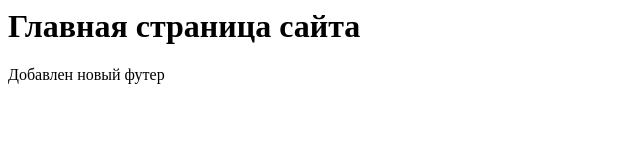
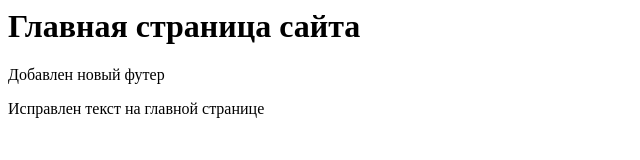
Before and after one commit to barselonaa153/Singing, a plain HTML site: page index.html in a window 1280 px wide. Shown: the whole page, without its empty margins (0-640 px from the left). Drawn offline with Linux system fonts and the light colour scheme.

Commit message:
Исправлена ошибка текста на главной

```diff
--- a/index.html
+++ b/index.html
@@ -1,2 +1,3 @@
 <h1>Главная страница сайта</h1>
 <footer>Добавлен новый футер</footer>
+<p>Исправлен текст на главной странице</p>
```
